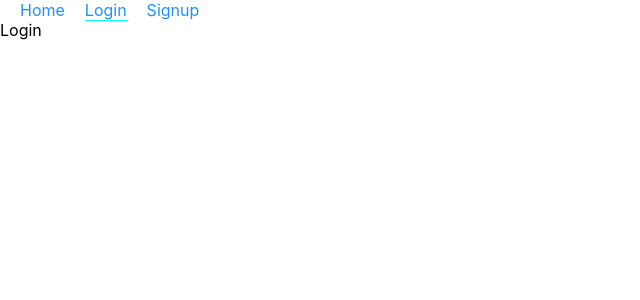
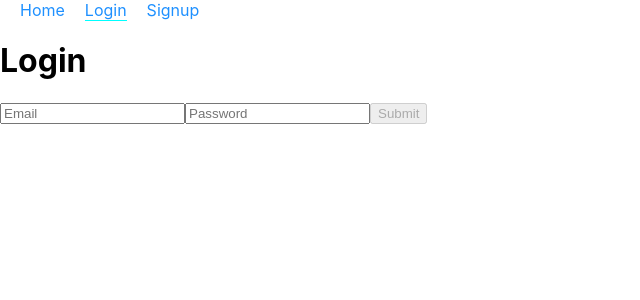
Before and after one commit to Bitajune/react-movie-app, a React (Create React App) app: page /login in a window 1280 px wide. Shown: the top 300 px of the page, without its empty margins (0-640 px from the left). Built offline with nearby package versions, Linux system fonts and the light colour scheme.

Commit message:
update login functionality

```diff
--- a/src/App.js
+++ b/src/App.js
@@ -29,7 +29,11 @@ class App extends Component {
         <Navbar isLoggedIn={isLoggedIn} currentUser={currentUser} />
         <Switch>
           <Route exact path="/" component={Home} />
-          <Route exact path="/login" component={Login} />
+          <Route
+            exact
+            path="/login"
+            render={() => <Login doSetCurrentUser={this.doSetCurrentUser} />}
+          />
           <Route
             exact
             path="/signup"
--- a/src/components/Login/index.jsx
+++ b/src/components/Login/index.jsx
@@ -1,5 +1,63 @@
-import React from "react";
+import React, { Component } from "react";
+import { withRouter, Redirect } from "react-router-dom";
 
-const Login = () => <div>Login</div>;
+class Login extends Component {
+  state = {
+    email: "",
+    password: "",
+    isAuth: false
+  };
 
-export default Login;
+  handleChange = e => {
+    this.setState({
+      [e.target.name]: e.target.value
+    });
+  };
+
+  handleFormSubmit = e => {
+    e.preventDefault();
+    const user = {
+      email: this.state.email
+    };
+    this.props.doSetCurrentUser(user);
+    this.setState({
+      isAuth: true
+    });
+  };
+
+  render() {
+    const { email, password, isAuth } = this.state;
+    const isInvalid = password === "" || email === "";
+
+    if (isAuth) {
+      return <Redirect to="/" />;
+    }
+
+    return (
+      <div>
+        <h1>Login</h1>
+        <form onSubmit={this.handleFormSubmit}>
+          <input
+            placeholder="Email"
+            name="email"
+            value={email}
+            onChange={this.handleChange}
+          />
+          <input
+            placeholder="Password"
+            type="password"
+            name="password"
+            value={password}
+            onChange={this.handleChange}
+          />
+
+          <button disabled={isInvalid} type="submit">
+            Submit
+          </button>
+        </form>
+      </div>
+    );
+  }
+}
+
+export default withRouter(Login);
```
